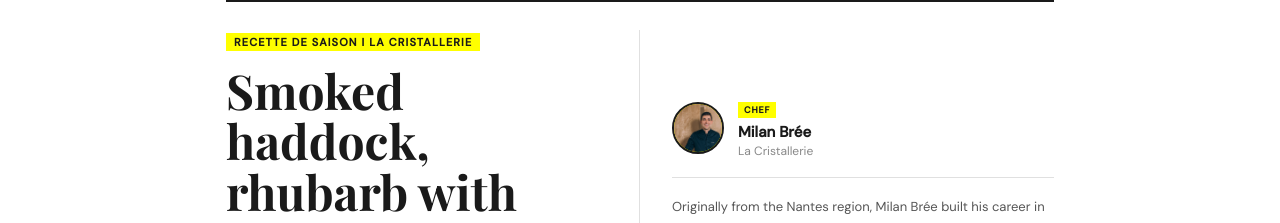
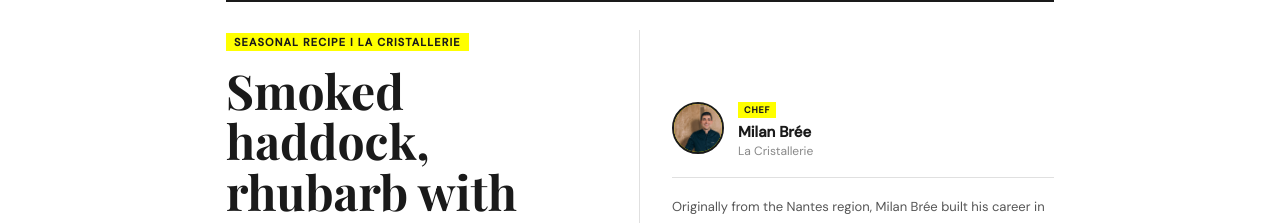
Before and after one commit to clawfire/tasteoflux, a Jekyll site: the page built from _recipes/haddock-rhubarb-peas.md, in a window 1280 px wide and 900 px high. Shown: the top 223 px of the window. Built offline with Jekyll 4.4.1, drawn with Linux system fonts in a browser that asks for light colours; some web fonts are replaced.

Commit message:
Update Recettes “haddock-rhubarb-peas”

```diff
--- a/_recipes/haddock-rhubarb-peas.md
+++ b/_recipes/haddock-rhubarb-peas.md
@@ -1,7 +1,7 @@
 ---
 title: Smoked haddock, rhubarb with grenadine, peas and verbena
 slug: haddock-rhubarb-peas
-kicker: Recette de saison I La Cristallerie
+kicker: Seasonal recipe I La Cristallerie
 subtitle: ''
 serie: null
 time: 45 min
```
